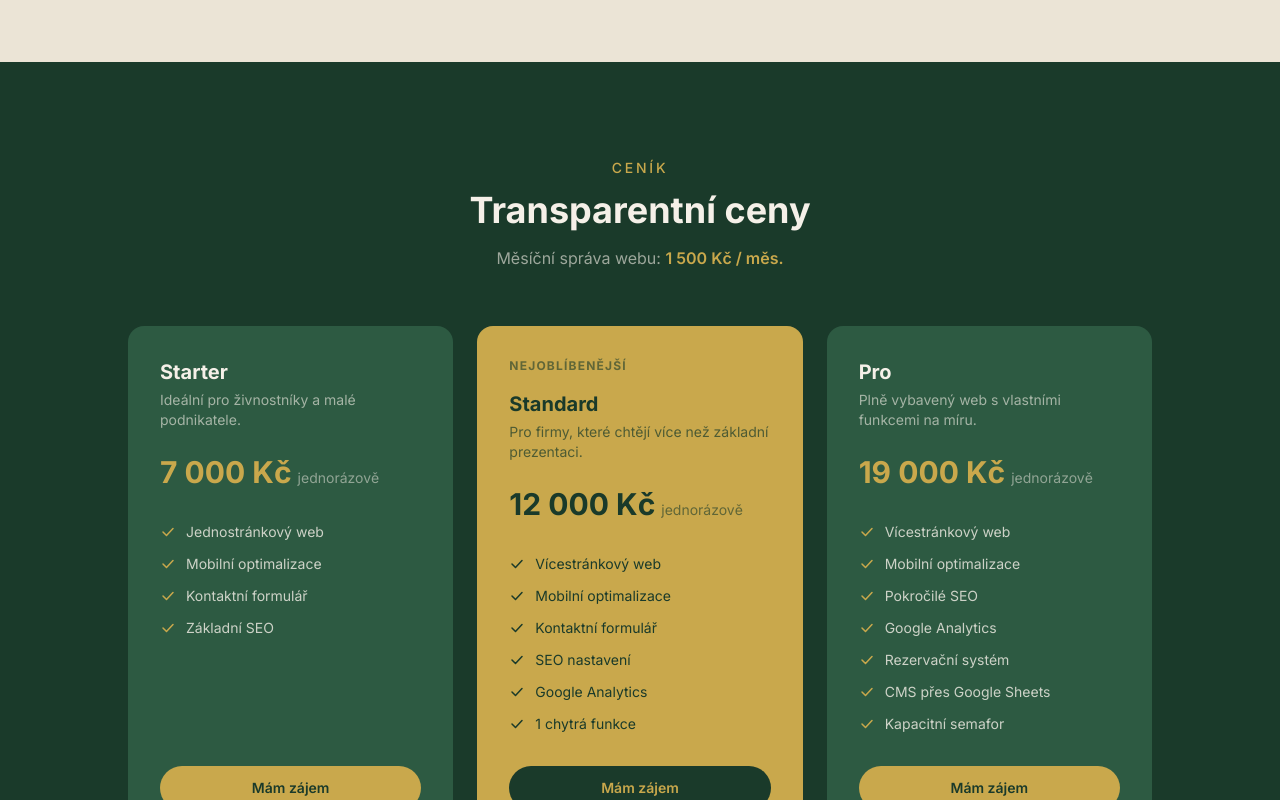
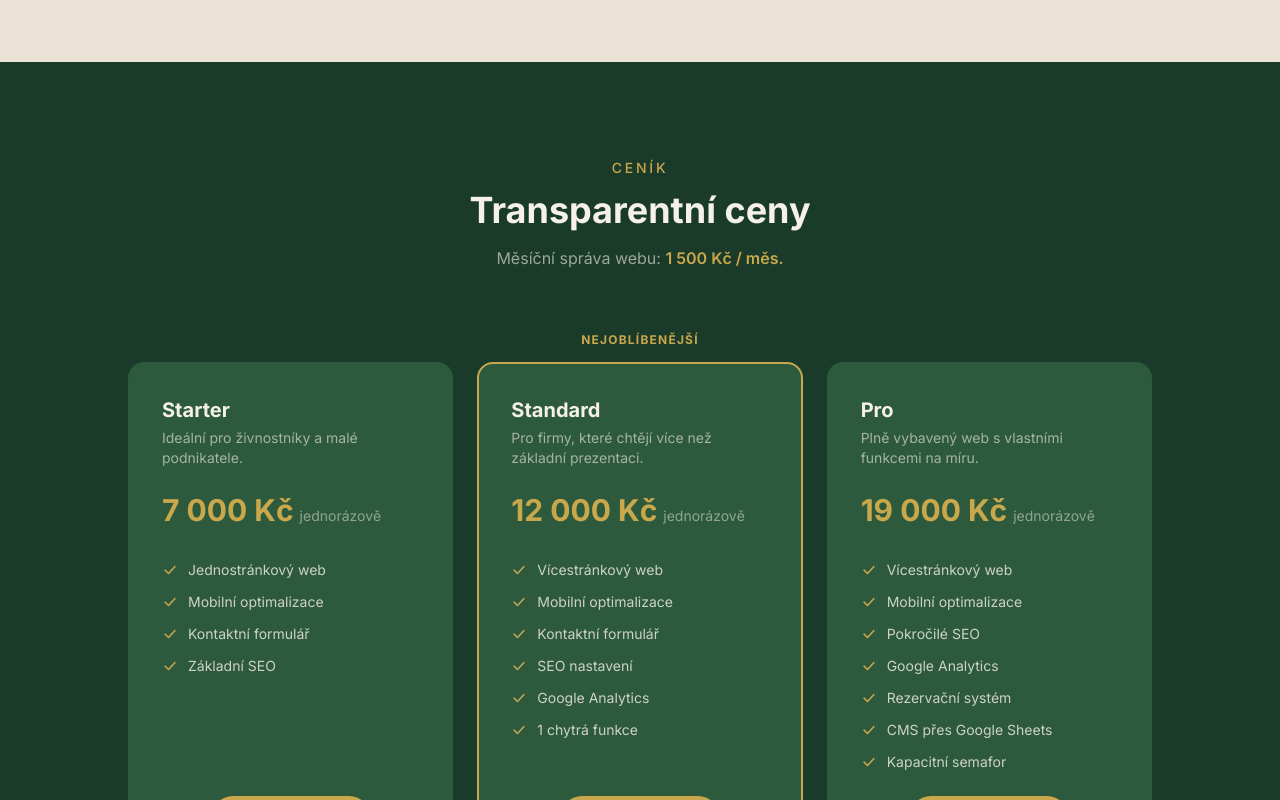
Before and after one commit to filipsidak-arch/stackup-studio-nextjs, a Next.js app: page / in a window 1280 px wide. Shown: the part 2642-3442 px from the top of the page. Built offline with nearby package versions, Linux system fonts and the light colour scheme.

Commit message:
feat: fotka, ceník, mobilní tabulka

```diff
--- a/components/About.tsx
+++ b/components/About.tsx
@@ -2,9 +2,14 @@ export default function About() {
   return (
     <section id="o-mne" className="py-24 bg-[#f5f0e8] px-6">
       <div className="max-w-5xl mx-auto flex flex-col md:flex-row items-center gap-12">
-        {/* Foto placeholder */}
-        <div className="shrink-0 w-48 h-48 rounded-full bg-[#1a3a2a]/10 border-2 border-[#c9a84c] flex items-center justify-center">
-          <span className="text-5xl font-bold text-[#1a3a2a]/30">FŠ</span>
+        {/* Foto */}
+        <div className="shrink-0 w-48 h-48 rounded-full border-2 border-[#c9a84c] overflow-hidden">
+          <img
+            src="/IMG_3853.webp"
+            alt="Filip Šidák"
+            className="w-full h-full object-cover"
+            style={{ objectPosition: "center 20%" }}
+          />
         </div>
 
         {/* Text */}
--- a/components/Pricing.tsx
+++ b/components/Pricing.tsx
@@ -57,50 +57,36 @@ export default function Pricing() {
           <span className="text-[#c9a84c] font-semibold">1 500 Kč / měs.</span>
         </p>
 
-        <div className="grid md:grid-cols-3 gap-6">
+        <div className="grid md:grid-cols-3 gap-6 items-stretch">
           {plans.map((plan) => (
-            <div
-              key={plan.name}
-              className={`rounded-2xl p-8 flex flex-col ${
-                plan.highlight
-                  ? "bg-[#c9a84c] text-[#1a3a2a]"
-                  : "bg-[#2d5a42] text-[#f5f0e8]"
-              }`}
-            >
+            <div key={plan.name} className="flex flex-col">
+              {/* Badge nad kartou */}
+              <div className="h-7 mb-2 flex items-center justify-center text-center">
                 {plan.highlight && (
-                <span className="text-xs font-bold tracking-widest uppercase text-[#1a3a2a]/60 mb-4">
+                  <span className="text-xs font-bold tracking-widest uppercase text-[#c9a84c]">
                     Nejoblíbenější
                   </span>
                 )}
-              <h3
-                className={`text-xl font-bold mb-1 ${
-                  plan.highlight ? "text-[#1a3a2a]" : "text-[#f5f0e8]"
+              </div>
+
+              <div
+                className={`rounded-2xl p-8 flex flex-col flex-1 bg-[#2d5a3d] text-[#f5f0e8] ${
+                  plan.highlight ? "border-2 border-[#c9a84c]" : "border-2 border-transparent"
                 }`}
               >
+                <h3 className="text-xl font-bold mb-1 text-[#f5f0e8]">
                   {plan.name}
                 </h3>
-              <p
-                className={`text-sm mb-6 ${
-                  plan.highlight ? "text-[#1a3a2a]/70" : "text-[#f5f0e8]/60"
-                }`}
-              >
+                <p className="text-sm mb-6 text-[#f5f0e8]/60">
                   {plan.description}
                 </p>
 
                 {/* Cena — vše na jednom řádku, no-wrap */}
                 <div className="mb-8 flex items-baseline gap-1.5 flex-nowrap min-w-0">
-                <span
-                  className={`text-3xl font-bold whitespace-nowrap ${
-                    plan.highlight ? "text-[#1a3a2a]" : "text-[#c9a84c]"
-                  }`}
-                >
+                  <span className="text-3xl font-bold whitespace-nowrap text-[#c9a84c]">
                     {plan.price} Kč
                   </span>
-                <span
-                  className={`text-sm whitespace-nowrap ${
-                    plan.highlight ? "text-[#1a3a2a]/60" : "text-[#f5f0e8]/50"
-                  }`}
-                >
+                  <span className="text-sm whitespace-nowrap text-[#f5f0e8]/50">
                     jednorázově
                   </span>
                 </div>
@@ -118,33 +104,26 @@ export default function Pricing() {
                       >
                         <path
                           d="M3 8l3.5 3.5L13 4.5"
-                        stroke={plan.highlight ? "#1a3a2a" : "#c9a84c"}
+                          stroke="#c9a84c"
                           strokeWidth="1.5"
                           strokeLinecap="round"
                           strokeLinejoin="round"
                         />
                       </svg>
-                    <span
-                      className={
-                        plan.highlight ? "text-[#1a3a2a]" : "text-[#f5f0e8]/80"
-                      }
-                    >
-                      {f}
-                    </span>
+                      <span className="text-[#f5f0e8]/80">{f}</span>
                     </li>
                   ))}
                 </ul>
 
+                <div className="mt-auto pt-6 flex justify-center">
                   <a
                     href="#kontakt"
-                className={`mt-8 text-center py-3 rounded-full font-semibold text-sm transition-colors ${
-                  plan.highlight
-                    ? "bg-[#1a3a2a] text-[#c9a84c] hover:bg-[#2d5a42]"
-                    : "bg-[#c9a84c] text-[#1a3a2a] hover:bg-[#d9be7a]"
-                }`}
+                    className="inline-block px-8 py-3 min-w-[160px] rounded-full font-semibold text-sm text-center transition-colors bg-[#c9a84c] text-[#1a3a2a] hover:bg-[#d9be7a]"
                   >
                     Mám zájem
                   </a>
+                </div>
+              </div>
             </div>
           ))}
         </div>
--- a/components/References.tsx
+++ b/components/References.tsx
@@ -100,7 +100,8 @@ export default function References() {
             </div>
             <h4 className="text-lg font-bold text-[#1a3a2a] mb-5">Výsledky</h4>
 
-            <div className="rounded-2xl overflow-hidden border border-[#1a3a2a]/10">
+            {/* Tabulka — desktop */}
+            <div className="hidden md:block rounded-2xl overflow-hidden border border-[#1a3a2a]/10">
               {/* Hlavička tabulky */}
               <div className="grid grid-cols-3 text-xs font-bold uppercase tracking-wider">
                 <div className="bg-[#1a3a2a]/5 text-[#1a3a2a]/50 px-5 py-3">Oblast</div>
@@ -128,6 +129,28 @@ export default function References() {
               ))}
             </div>
 
+            {/* Karty — mobil */}
+            <div className="flex flex-col gap-3 md:hidden">
+              {beforeAfter.map((row) => (
+                <div
+                  key={row.metric}
+                  className="rounded-2xl border border-[#1a3a2a]/10 bg-white px-5 py-4"
+                >
+                  <p className="font-bold text-[#1a3a2a] text-sm mb-3">{row.metric}</p>
+                  <div className="flex flex-col gap-1.5">
+                    <div>
+                      <span className="text-xs font-bold uppercase tracking-wider text-[#1a3a2a]/40 mr-2">Před</span>
+                      <span className="text-sm text-[#1a3a2a]/50">{row.before}</span>
+                    </div>
+                    <div>
+                      <span className="text-xs font-bold uppercase tracking-wider text-[#2d5a42] mr-2">Po</span>
+                      <span className="text-sm text-[#2d5a42] font-medium">{row.after}</span>
+                    </div>
+                  </div>
+                </div>
+              ))}
+            </div>
+
             <div className="mt-8 flex justify-end">
               <a
                 href="https://cqbhell.cz"
```
Also changed, not shown: public/IMG_3853.webp (added). Lines whose indentation alone changed are shown as unchanged.
